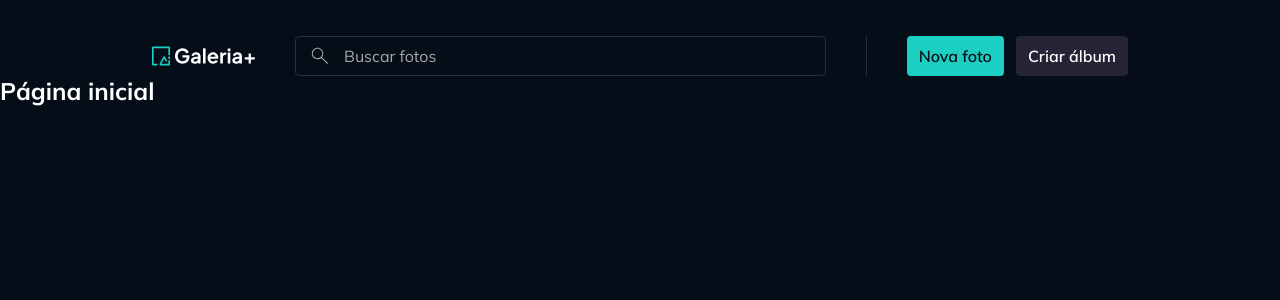
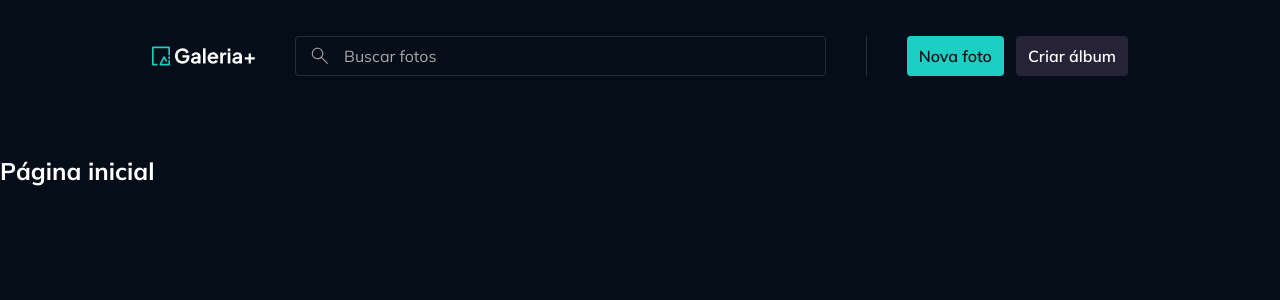
Before and after one commit to YasminFerrariDias/gallery-plus, a React (Vite) app: page / in a window 1280 px wide. Shown: the top 300 px of the page. Built offline with nearby package versions, Linux system fonts and the light colour scheme.

Commit message:
Componente MainContent

```diff
--- /dev/null
+++ b/src/components/main-content.tsx
@@ -0,0 +1,11 @@
+import cx from 'classnames';
+
+interface MainContentProps extends React.ComponentProps<"main"> { }
+
+export default function MainContent({
+  children,
+  className,
+  ...props
+}: MainContentProps) {
+  return <main className={cx("mt-20 pb-20", className)} {...props}>{children}</main>
+}
--- a/src/pages/layout-main.tsx
+++ b/src/pages/layout-main.tsx
@@ -1,9 +1,12 @@
 import { Outlet } from "react-router";
 import MainHeader from "../components/main-header";
+import MainContent from "../components/main-content";
 
 export default function LayoutMain() {
   return <>
     <MainHeader className="mt-9" />
-    <Outlet />
+    <MainContent>
+      <Outlet />
+    </MainContent>
   </>
 }
```
